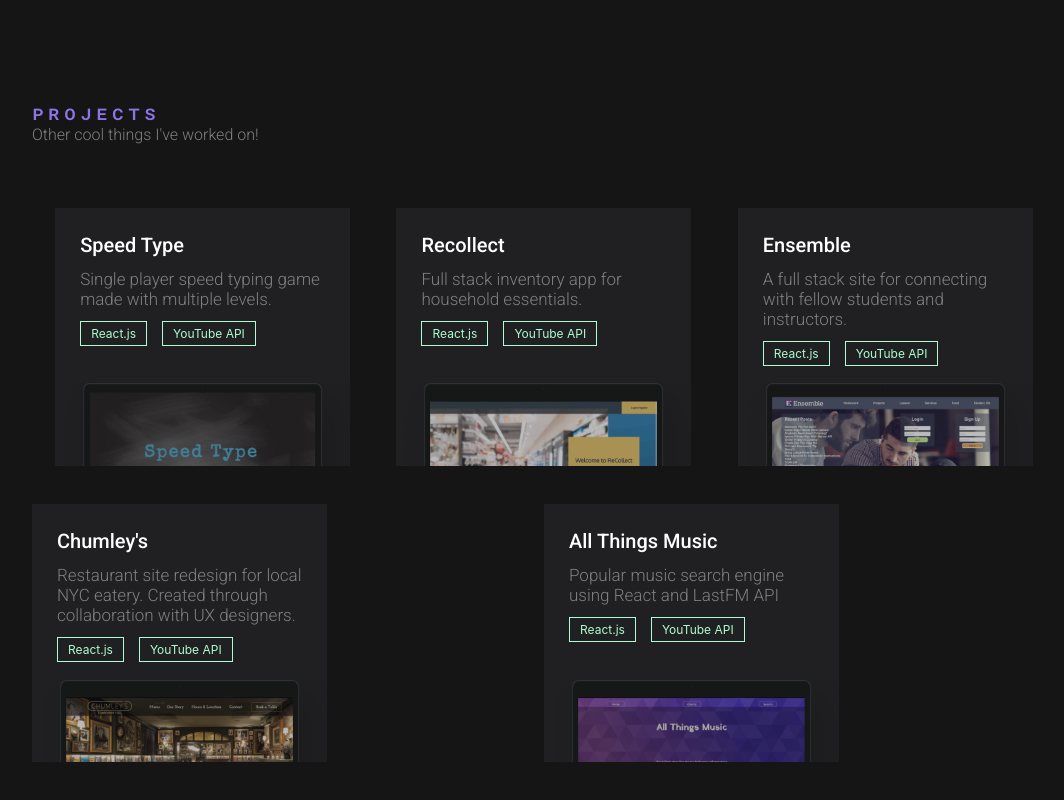
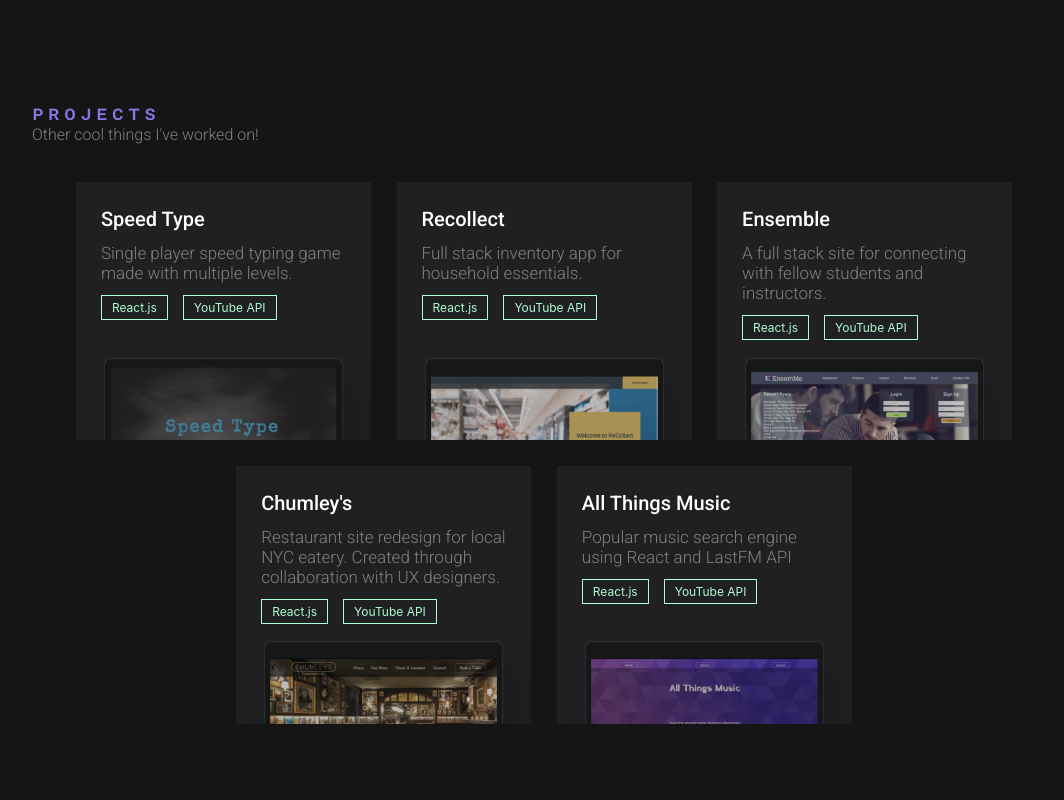
Before and after one commit to imanipaul/portfolio2, a React (Create React App) app: page / in a window 1280 px wide. Shown: the part 3706-4506 px from the top of the page, without its empty margins (96-1160 px from the left). Built offline with nearby package versions, Linux system fonts and the light colour scheme; a web font is replaced by a local one.

Commit message:
Fix responsive project card styles

```diff
--- a/src/components/ClientWork.js
+++ b/src/components/ClientWork.js
@@ -1,4 +1,4 @@
-import React from "react";
+import React, { useEffect, useState } from "react";
 import att from "../assets/att.png";
 import att_full from "../assets/att-full.png";
 import hsbc from "../assets/hsbc.png";
@@ -12,6 +12,20 @@ import { FiGithub } from "react-icons/fi";
 import { VscLinkExternal } from "react-icons/vsc";
 
 export default function ClientWork() {
+  const [size, setSize] = useState(
+    window.innerWidth < 1024 ? "mobile" : "desktop"
+  );
+
+  const handleResize = () => {
+    setSize(window.innerWidth < 1024 ? "mobile" : "desktop");
+  };
+
+  useEffect(() => {
+    window.addEventListener("resize", handleResize);
+
+    return () => window.removeEventListener("resize", handleResize);
+  });
+
   return (
     <section className="client-work">
       <div className="client-header">
@@ -41,13 +55,13 @@ export default function ClientWork() {
             </div>
           </div>
           <img
-            src={window.innerWidth > 1024 ? jh_full : jh}
+            src={size === "desktop" ? jh_full : jh}
             alt="project screenshot"
           />
         </div>
         <div className="project right">
           <img
-            src={window.innerWidth > 1024 ? att_full : att}
+            src={size === "desktop" ? att_full : att}
             alt="project screenshot"
           />
           <div className="project-info">
@@ -93,7 +107,7 @@ export default function ClientWork() {
             </div>
           </div>
           <img
-            src={window.innerWidth > 1024 ? hsbc_full : hsbc}
+            src={size === "desktop" ? hsbc_full : hsbc}
             alt="project screenshot"
           />
         </div>
--- a/src/styles/Projects.scss
+++ b/src/styles/Projects.scss
@@ -56,7 +56,7 @@
       margin-top: 2vw;
       flex-direction: row;
       flex-wrap: wrap;
-      justify-content: space-around;
+      justify-content: center;
     }
     .project-card {
       width: 295px;
@@ -67,12 +67,13 @@
       overflow: hidden;
 
       @media screen and (min-width: $tablet-min) {
-        margin-top: 3vw;
+        // margin-top: 3vw;
+        margin: 1vw;
 
-        &:last-of-type {
-          margin: 0 auto;
-          margin-top: 3vw;
-        }
+        // &:last-of-type {
+        //   margin: 0 auto;
+        //   margin-top: 3vw;
+        // }
       }
 
       h5 {
```
